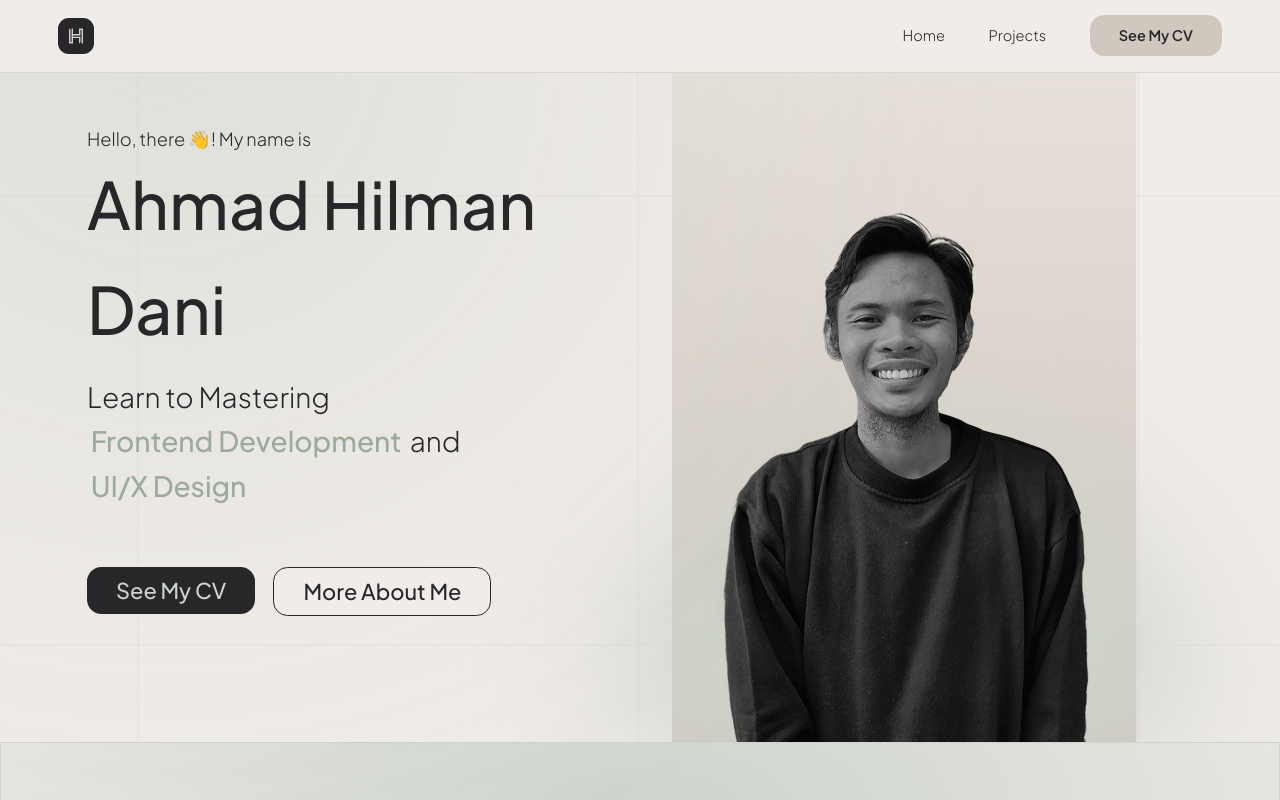
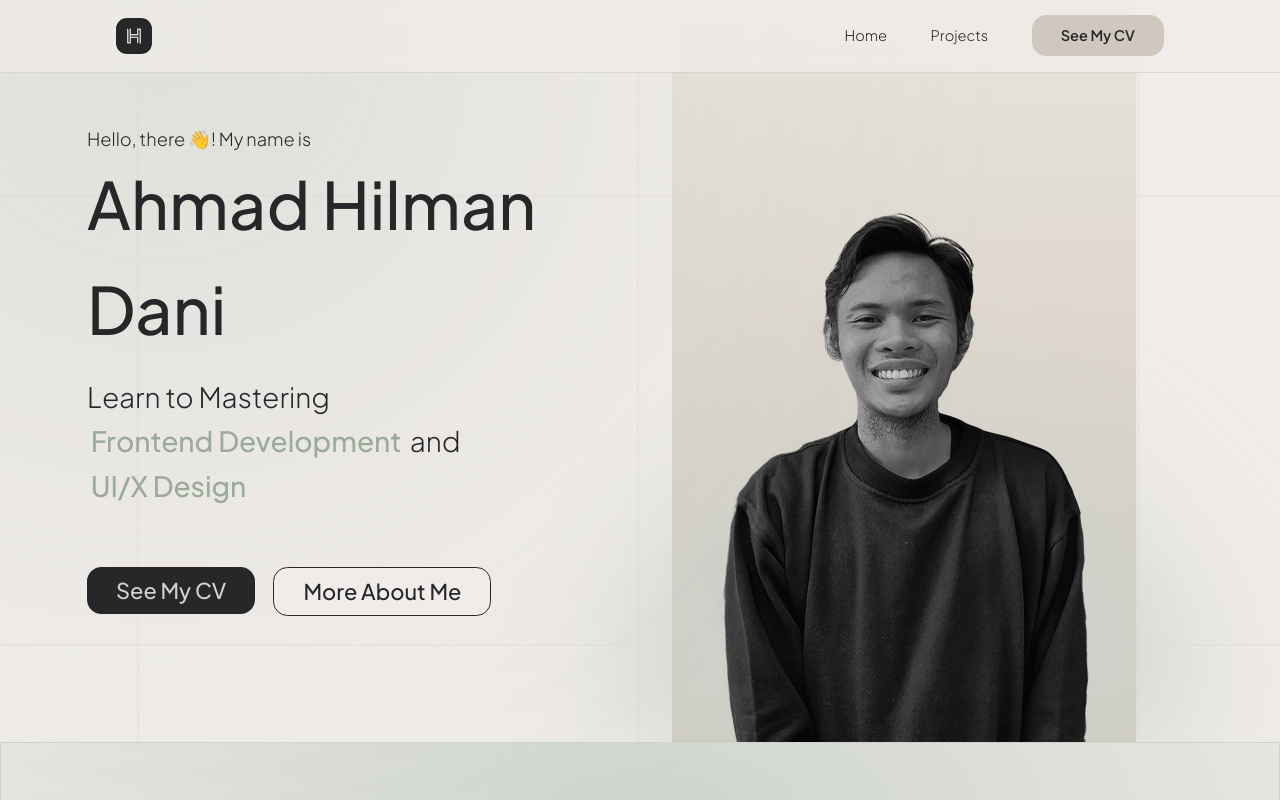
Before and after one commit to ahmadhilmandani/my-portofolio-v5, a React (Vite) app: page / in a window 1280 px wide. Shown: the top 800 px of the page. Built offline with nearby package versions, Linux system fonts and the light colour scheme.

Commit message:
update: minor ui of navbar and button

```diff
--- a/src/components/Button.tsx
+++ b/src/components/Button.tsx
@@ -23,7 +23,7 @@ export default function Button({ onClickProp = () => { }, buttonType = BUTTON_TY
   if (buttonType == BUTTON_TYPE.PRIMARY) {
     return (
       <>
-        <button onClick={onClickProp} className={`relative z-10 bg-text-black font-semibold px-10 py-2.5 rounded-full overflow-hidden hover:bg-text-black/90 transition-all duration-400 hover:shadow-xl hover:shadow-sage-700/80 hover:cursor-pointer ${isExtend && 'w-full'} ${isLoading ? 'cursor-not-allowed' : 'cursor-pointer'}`}>
+        <button onClick={onClickProp} className={`relative z-10 bg-text-black font-semibold px-10 py-2.5 rounded-full overflow-hidden transition-all duration-400 hover:shadow-xl hover:shadow-sage-700/80 hover:cursor-pointer ${isExtend && 'w-full'} ${isLoading ? 'cursor-not-allowed' : 'cursor-pointer'}`}>
           <div className={`relative z-50 text-sage-500 ${buttonSize == 'large' ? 'text-2xl' : buttonSize == 'base' ? 'text-[14px]' : 'text-[12px]'} font-semibold`}>
             {isLoading && <IconLoader2 className="animate-spin text-sm" />}
             {children}
--- a/src/components/Navbar.tsx
+++ b/src/components/Navbar.tsx
@@ -3,7 +3,7 @@ import Logo from "../assets/logo.svg"
 
 export default function Navbar() {
   return (
-    <nav className="w-full h-20 border-b border-[#D9D7D0] fixed top-0 left-0 right-0 flex justify-between items-center px-16 z-[100] bg-[#F0ECE9]">
+    <nav className="w-full h-20 border-b border-[#D9D7D0] fixed top-0 left-0 right-0 flex justify-between items-center px-32 z-[100] bg-[#F0ECE9]/75 backdrop-blur">
       <div className="bg-[#27272A] rounded-xl size-10 flex items-center justify-center">
         <img src={Logo} alt="" className="w-4" />
       </div>
```
